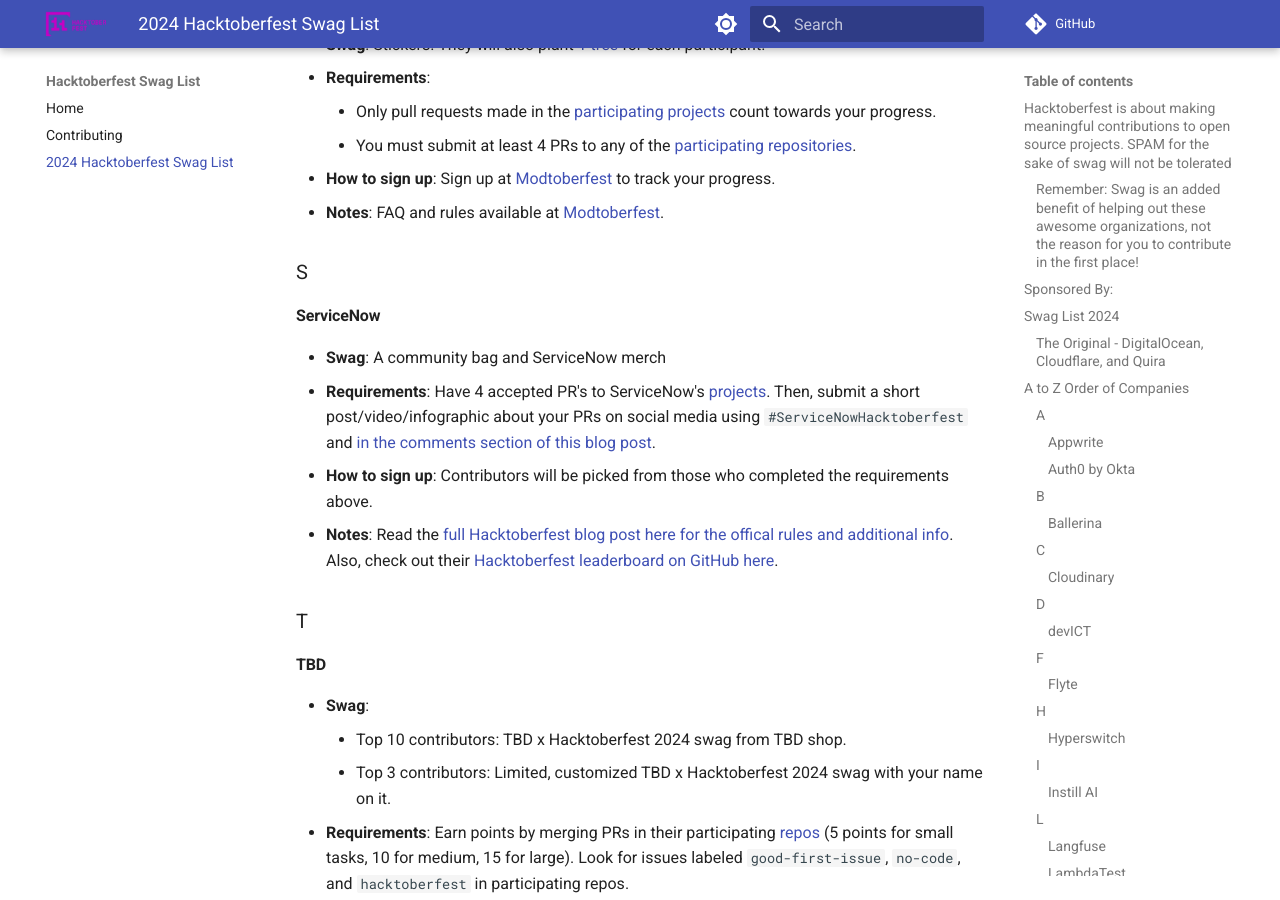
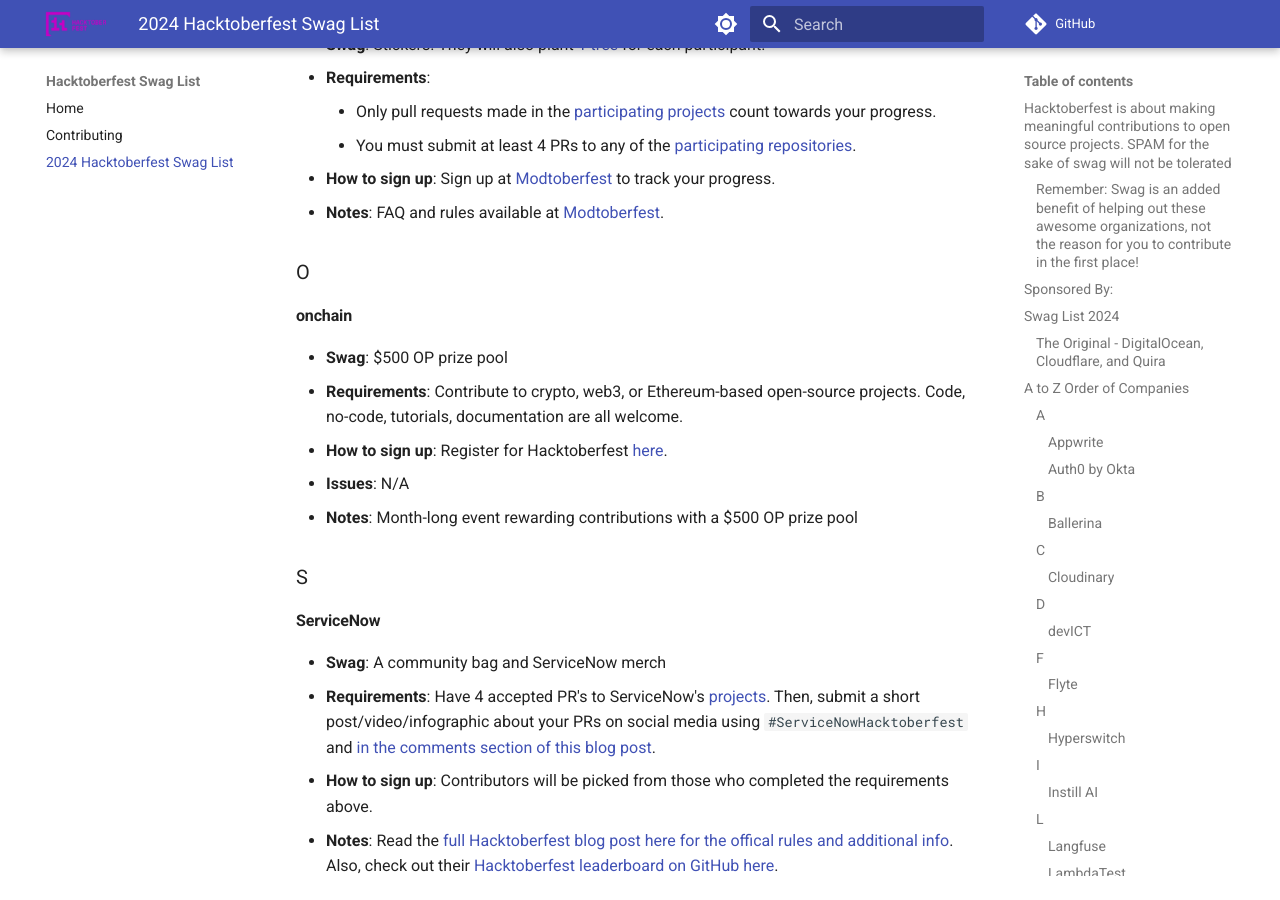
Before and after one commit to crweiner/hacktoberfest-swag-list, an MkDocs documentation site: the page built from docs/list.md, in a window 1280 px wide and 900 px high, scrolled down 4756 px. Built offline with MkDocs 1.6.1 and Material for MkDocs 9.7.7, drawn with Linux system fonts in a browser that asks for light colours; plug-ins that fetch from the network failed and are left out; comment, search, counter and statistics services are not loaded.

Commit message:
Add onchain to the Hacktoberfest Swag List

```diff
--- a/docs/list.md
+++ b/docs/list.md
@@ -151,6 +151,16 @@
 - **How to sign up**:  Sign up at [Modtoberfest](https://modtoberfest.com/api/auth/signin) to track your progress.
 - **Notes**: FAQ and rules available at [Modtoberfest](https://modtoberfest.com/).
 
+### O
+
+#### **onchain**
+
+- **Swag**: $500 OP prize pool
+- **Requirements**: Contribute to crypto, web3, or Ethereum-based open-source projects. Code, no-code, tutorials, documentation are all welcome.
+- **How to sign up**: Register for Hacktoberfest [here](https://hacktoberfest.com/participation/).
+- **Issues**: N/A
+- **Notes**: Month-long event rewarding contributions with a $500 OP prize pool
+
 ### S
 
 #### **ServiceNow**
```
